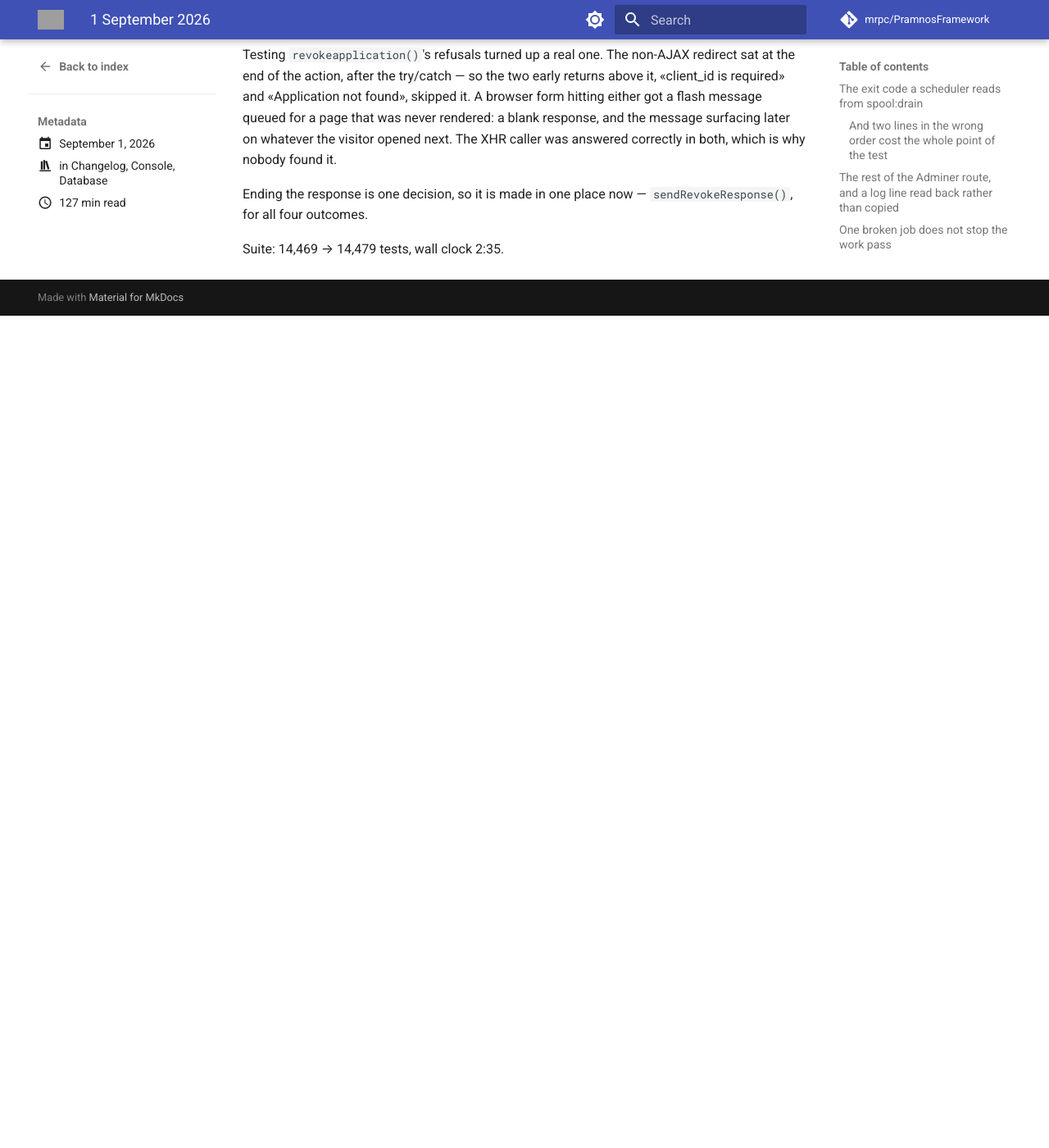
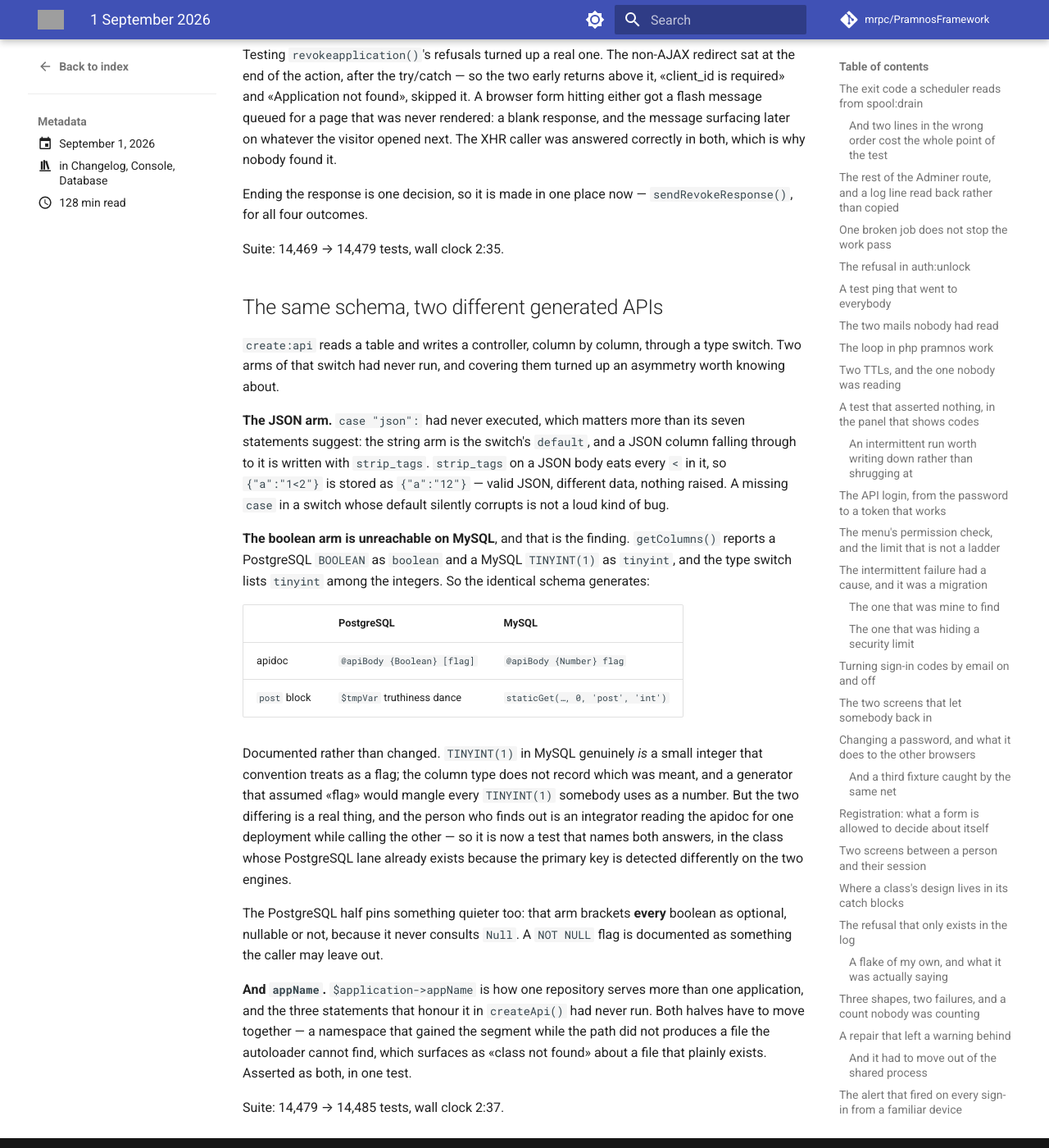
Before and after one commit to mrpc/PramnosFramework, an MkDocs documentation site: the page built from docs/version-history/posts/2026-09-01.md, in a window 1280 px wide and 1400 px high, scrolled down 78767 px. Shown: the whole window at 82% size. Built offline with MkDocs 1.6.1 and Material for MkDocs 9.7.7, drawn with Linux system fonts in a browser that asks for light colours; comment, search, counter and statistics services are not loaded; before the commit the page ends 79152 px from its top, so only the background shows below that; some of the changed text lies outside the part shown; grey boxes are pictures that could not be loaded.

Commit message:
test(console): the two arms of the API generator's type switch that never ran
**The JSON arm.** `case "json":` had never executed, and that matters more than
its statement count: the string arm is the switch's `default`, so a JSON column
falling through to it is written with `strip_tags` — which eats every `<` in a
JSON body, storing `{"a":"1<2"}` as `{"a":"12"}`. Valid JSON, different data,
nothing raised.

**The boolean arm is unreachable on MySQL.** `getColumns()` reports a PostgreSQL
`BOOLEAN` as `boolean` and a MySQL `TINYINT(1)` as `tinyint`, and the type
switch lists `tinyint` among the integers. So an identical schema generates
`@apiBody {Boolean} [flag]` on one engine and `@apiBody {Number} flag` on the
other, with a different cast behind it.

Documented rather than changed: `TINYINT(1)` genuinely is a small integer that
convention treats as a flag, and a generator that assumed «flag» would mangle
every `TINYINT(1)` used as a number. But the two differing is real, and the
person who finds out is an integrator reading the apidoc for one deployment
while calling the other — so the test names both answers.

The PostgreSQL half also pins that the arm brackets every boolean as optional,
nullable or not, because it never consults `Null`.

**And `appName`**, which is how one repository serves more than one application:
three statements that had never run. Both the path and the namespace have to
gain the segment together, or the result is a file the autoloader cannot find —
«class not found» about a file that plainly exists.

```diff
--- a/docs/version-history/posts/2026-09-01.md
+++ b/docs/version-history/posts/2026-09-01.md
@@ -3199,3 +3199,41 @@ Ending the response is one decision, so it is made in one place now — `sendRev
 four outcomes.
 
 Suite: 14,469 → 14,479 tests, wall clock 2:35.
+
+## The same schema, two different generated APIs
+
+`create:api` reads a table and writes a controller, column by column, through a type switch. Two arms
+of that switch had never run, and covering them turned up an asymmetry worth knowing about.
+
+**The JSON arm.** `case "json":` had never executed, which matters more than its seven statements
+suggest: the string arm is the switch's `default`, and a JSON column falling through to it is written
+with `strip_tags`. `strip_tags` on a JSON body eats every `<` in it, so `{"a":"1<2"}` is stored as
+`{"a":"12"}` — valid JSON, different data, nothing raised. A missing `case` in a switch whose default
+silently corrupts is not a loud kind of bug.
+
+**The boolean arm is unreachable on MySQL**, and that is the finding. `getColumns()` reports a
+PostgreSQL `BOOLEAN` as `boolean` and a MySQL `TINYINT(1)` as `tinyint`, and the type switch lists
+`tinyint` among the integers. So the identical schema generates:
+
+| | PostgreSQL | MySQL |
+|---|---|---|
+| apidoc | `@apiBody {Boolean} [flag]` | `@apiBody {Number} flag` |
+| `post` block | `$tmpVar` truthiness dance | `staticGet(…, 0, 'post', 'int')` |
+
+Documented rather than changed. `TINYINT(1)` in MySQL genuinely *is* a small integer that convention
+treats as a flag; the column type does not record which was meant, and a generator that assumed «flag»
+would mangle every `TINYINT(1)` somebody uses as a number. But the two differing is a real thing, and
+the person who finds out is an integrator reading the apidoc for one deployment while calling the
+other — so it is now a test that names both answers, in the class whose PostgreSQL lane already exists
+because the primary key is detected differently on the two engines.
+
+The PostgreSQL half pins something quieter too: that arm brackets **every** boolean as optional,
+nullable or not, because it never consults `Null`. A `NOT NULL` flag is documented as something the
+caller may leave out.
+
+**And `appName`.** `$application->appName` is how one repository serves more than one application, and
+the three statements that honour it in `createApi()` had never run. Both halves have to move together —
+a namespace that gained the segment while the path did not produces a file the autoloader cannot find,
+which surfaces as «class not found» about a file that plainly exists. Asserted as both, in one test.
+
+Suite: 14,479 → 14,485 tests, wall clock 2:37.
```
Also changed, not shown: other parts of docs/version-history/posts/2026-09-01.md (+1 -1 lines), 1 other file.
